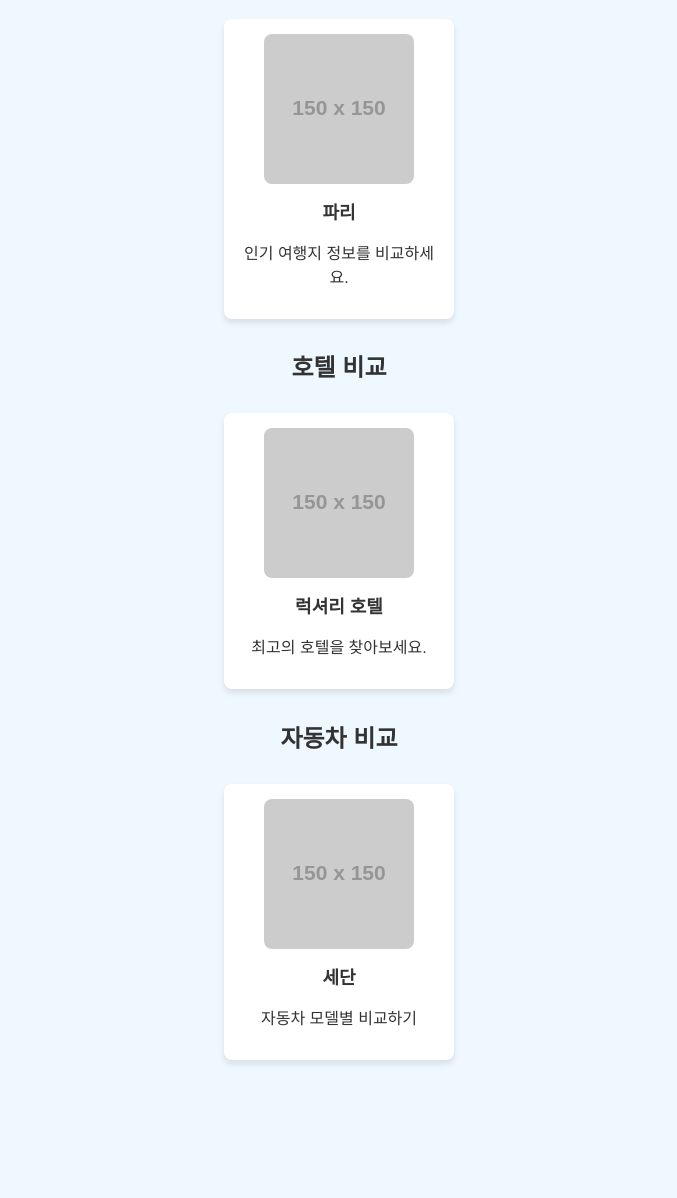
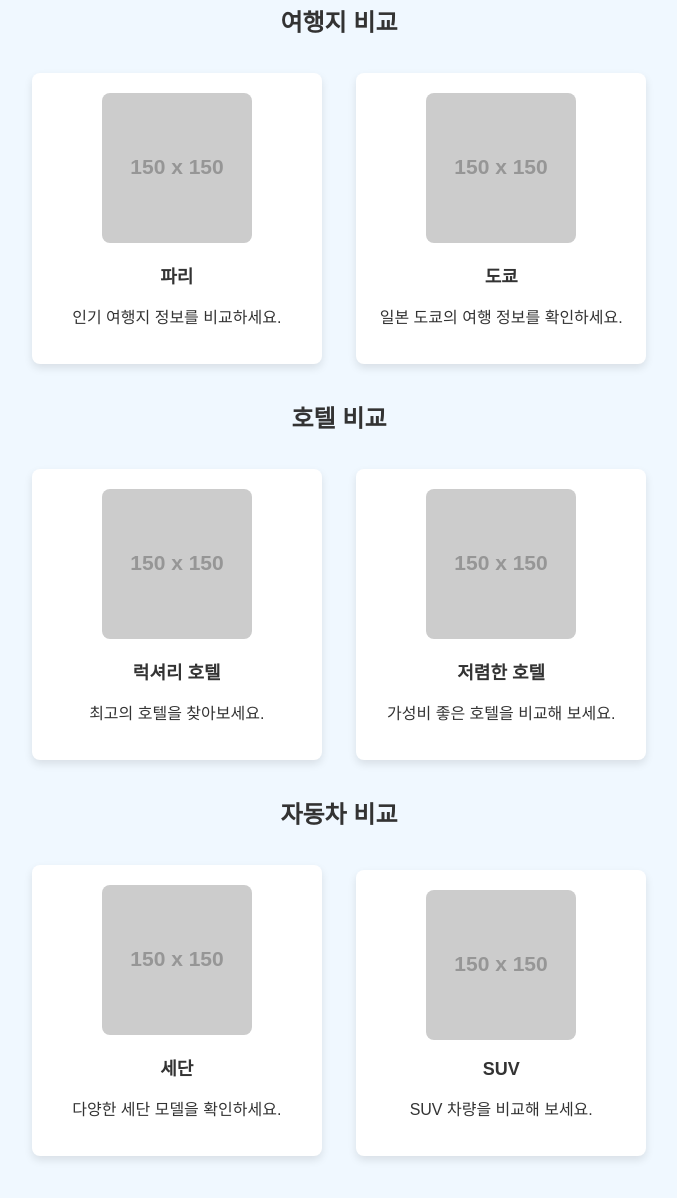
Before and after one commit to leejihoo358/choiceall, a plain HTML site: page index.html in a window 1280 px wide. Shown: the part 610-1808 px from the top of the page, without its empty margins (301-978 px from the left). Before the commit the page ends 1700 px from the top, so only its background shows below. Drawn offline with Linux system fonts and the light colour scheme; placeholder pictures from the web are drawn by us.

Commit message:
Add files via upload

```diff
--- a/index.html
+++ b/index.html
@@ -3,10 +3,10 @@
 <head>
     <meta charset="UTF-8">
     <meta name="viewport" content="width=device-width, initial-scale=1.0">
-    <title>초이스올 - 비교 사이트</title>
+    <title>초이스올 - 완전한 비교 시스템</title>
     <style>
         body {
-            font-family: Arial, sans-serif;
+            font-family: 'Noto Sans KR', sans-serif;
             background-color: #f0f8ff;
             color: #333;
             margin: 0;
@@ -37,14 +37,18 @@
             padding: 20px;
             text-align: center;
         }
+        .category-section {
+            margin: 20px 0;
+        }
         .card {
             display: inline-block;
-            width: 200px;
-            margin: 10px;
-            padding: 15px;
+            width: 250px;
+            margin: 15px;
+            padding: 20px;
             background-color: white;
-            box-shadow: 0 4px 6px rgba(0, 0, 0, 0.1);
+            box-shadow: 0 4px 8px rgba(0, 0, 0, 0.1);
             border-radius: 8px;
+            text-align: center;
         }
         .card img {
             max-width: 100%;
@@ -52,7 +56,7 @@
             border-radius: 8px;
         }
         .card h3 {
-            margin: 10px 0;
+            margin: 15px 0 10px;
             font-size: 18px;
         }
     </style>
@@ -68,36 +72,56 @@
         <a href="#car">자동차</a>
     </nav>
     <div class="container">
-        <section id="it">
+        <section id="it" class="category-section">
             <h2>IT 기기 비교</h2>
             <div class="card">
                 <img src="https://via.placeholder.com/150" alt="IT 기기">
                 <h3>스마트폰</h3>
-                <p>최신 스마트폰 비교하기</p>
+                <p>최신 스마트폰 사양과 가격을 비교해 보세요.</p>
+            </div>
+            <div class="card">
+                <img src="https://via.placeholder.com/150" alt="노트북">
+                <h3>노트북</h3>
+                <p>다양한 노트북 모델을 비교해 보세요.</p>
             </div>
         </section>
-        <section id="travel">
+        <section id="travel" class="category-section">
             <h2>여행지 비교</h2>
             <div class="card">
-                <img src="https://via.placeholder.com/150" alt="여행지">
+                <img src="https://via.placeholder.com/150" alt="파리">
                 <h3>파리</h3>
                 <p>인기 여행지 정보를 비교하세요.</p>
             </div>
+            <div class="card">
+                <img src="https://via.placeholder.com/150" alt="도쿄">
+                <h3>도쿄</h3>
+                <p>일본 도쿄의 여행 정보를 확인하세요.</p>
+            </div>
         </section>
-        <section id="hotel">
+        <section id="hotel" class="category-section">
             <h2>호텔 비교</h2>
             <div class="card">
-                <img src="https://via.placeholder.com/150" alt="호텔">
+                <img src="https://via.placeholder.com/150" alt="럭셔리 호텔">
                 <h3>럭셔리 호텔</h3>
                 <p>최고의 호텔을 찾아보세요.</p>
             </div>
+            <div class="card">
+                <img src="https://via.placeholder.com/150" alt="저렴한 호텔">
+                <h3>저렴한 호텔</h3>
+                <p>가성비 좋은 호텔을 비교해 보세요.</p>
+            </div>
         </section>
-        <section id="car">
+        <section id="car" class="category-section">
             <h2>자동차 비교</h2>
             <div class="card">
-                <img src="https://via.placeholder.com/150" alt="자동차">
+                <img src="https://via.placeholder.com/150" alt="세단">
                 <h3>세단</h3>
-                <p>자동차 모델별 비교하기</p>
+                <p>다양한 세단 모델을 확인하세요.</p>
+            </div>
+            <div class="card">
+                <img src="https://via.placeholder.com/150" alt="SUV">
+                <h3>SUV</h3>
+                <p>SUV 차량을 비교해 보세요.</p>
             </div>
         </section>
     </div>
```
